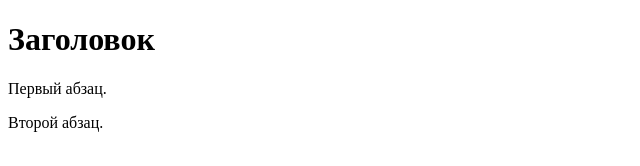
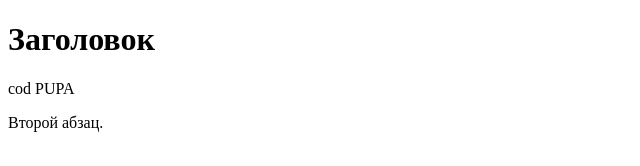
Before and after one commit to NinePage/qa-demo-3, a plain HTML site: page index.html in a window 1280 px wide. Shown: the full height of the page, 0-640 px from the left. Drawn offline with Linux system fonts and the light colour scheme.

Commit message:
Cod PUPA

```diff
--- a/index.html
+++ b/index.html
@@ -7,7 +7,7 @@
  <body>
   <h1>Заголовок</h1>
   <!-- Комментарий -->
-  <p>Первый абзац.</p>
+  <p>cod PUPA</p>
   <p>Второй абзац.</p>
  </body>
 </html>
```
